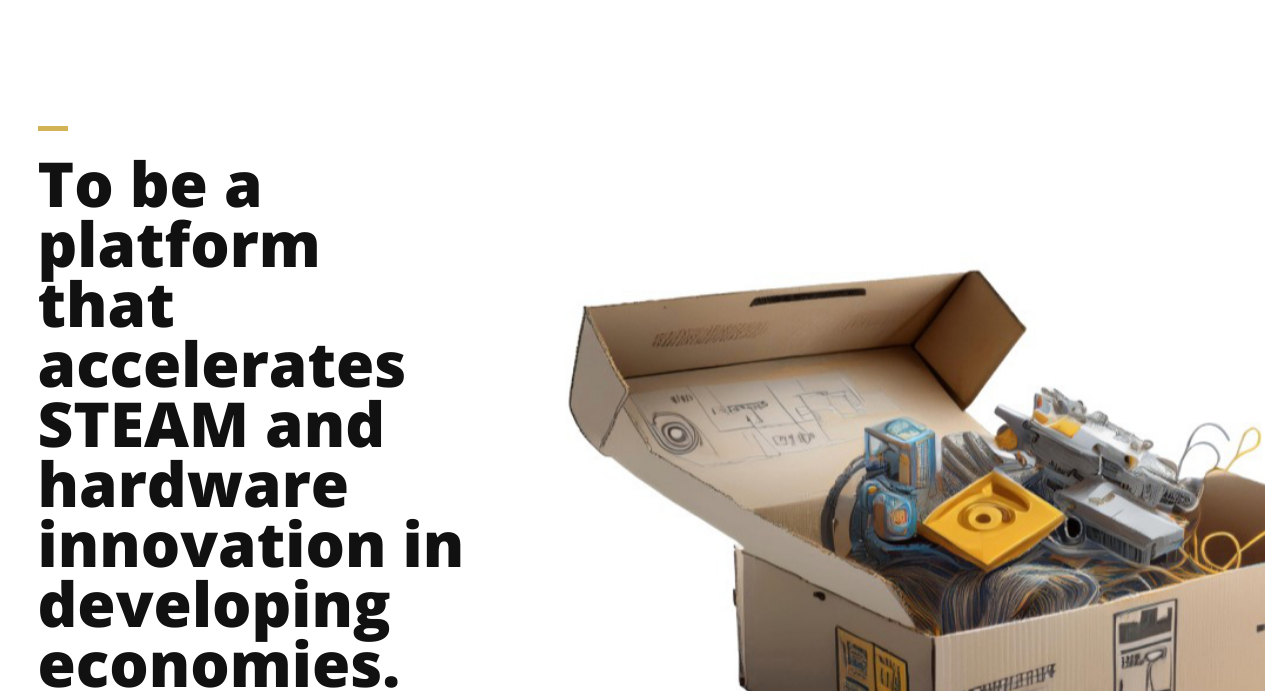
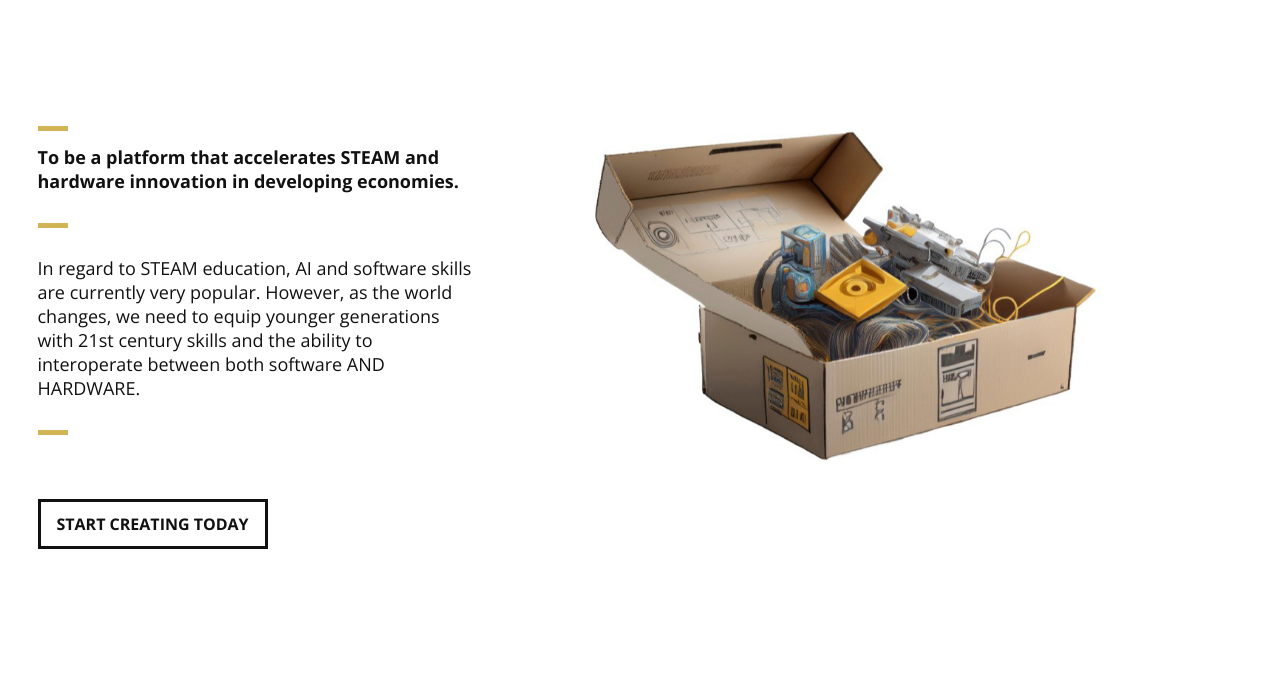
Before and after one commit to cllom/TimLabs, a plain HTML site: page index.html in a window 1280 px wide. Shown: the part 109-800 px from the top of the page. Drawn offline with nearby package versions, Linux system fonts and the light colour scheme.

Commit message:
edit font

```diff
--- a/index.html
+++ b/index.html
@@ -134,8 +134,8 @@
             <div class="col-38">
 
                 <div class="section-heading">
-                    <h1>To be a platform that accelerates STEAM and hardware innovation in developing economies.
-                    </h1>
+                    <h2><b>To be a platform that accelerates STEAM and hardware innovation in developing economies.
+                    </b></h2>
                     <h2>In regard to STEAM education, AI and software skills are currently very popular. However, as the world changes, we need to equip younger generations with 21st century skills and the ability to interoperate between both software AND HARDWARE. </h2>
                 </div>
 
```
